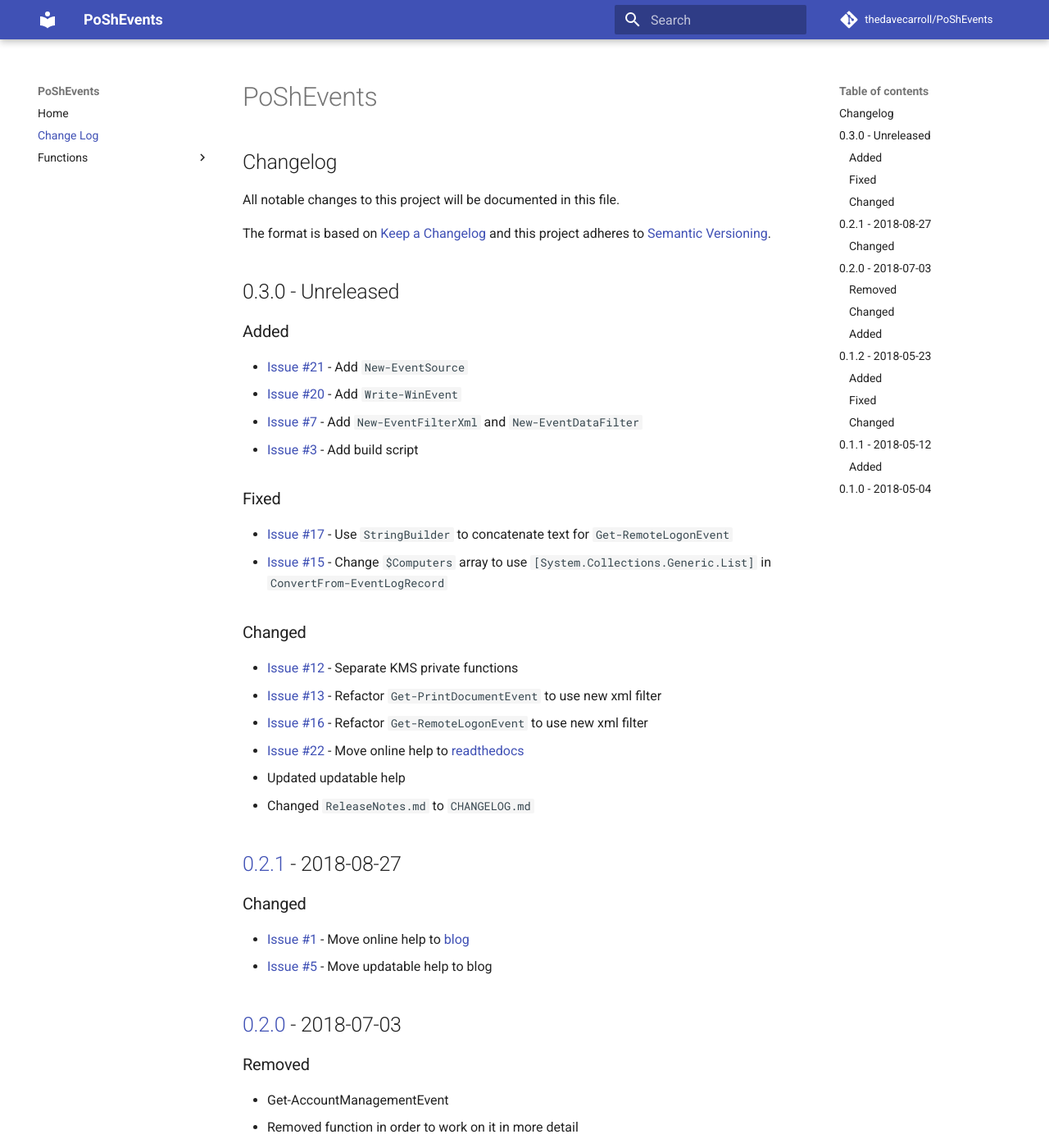
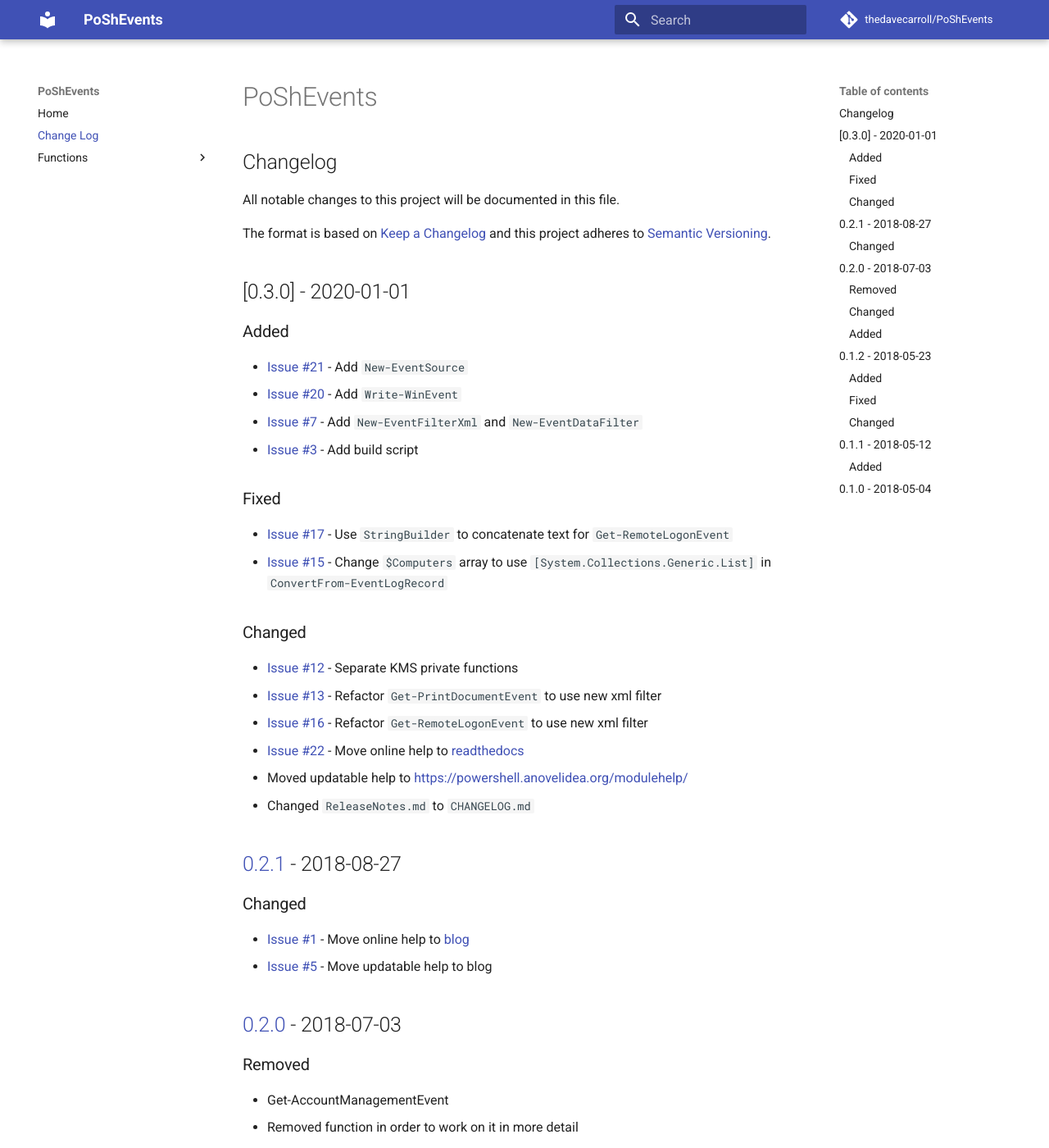
Before and after one commit to thedavecarroll/PoShEvents, an MkDocs documentation site: the page built from docs/CHANGELOG.md, in a window 1280 px wide and 1400 px high. Shown: the whole window at 82% size. Built offline with MkDocs 1.6.1 and Material for MkDocs 9.7.7, drawn with Linux system fonts in a browser that asks for light colours; comment, search, counter and statistics services are not loaded.

Commit message:
update changelog

```diff
--- a/docs/CHANGELOG.md
+++ b/docs/CHANGELOG.md
@@ -6,7 +6,7 @@ All notable changes to this project will be documented in this file.
 
 The format is based on [Keep a Changelog](http://keepachangelog.com/en/1.0.0/) and this project adheres to [Semantic Versioning](http://semver.org/spec/v2.0.0.html).
 
-## 0.3.0 - Unreleased
+## [0.3.0] - 2020-01-01
 
 ### Added
 
@@ -26,7 +26,7 @@ The format is based on [Keep a Changelog](http://keepachangelog.com/en/1.0.0/) a
 * [Issue #13](https://github.com/thedavecarroll/PoShEvents/issues/13) - Refactor `Get-PrintDocumentEvent` to use new xml filter
 * [Issue #16](https://github.com/thedavecarroll/PoShEvents/issues/16) - Refactor `Get-RemoteLogonEvent` to use new xml filter
 * [Issue #22](https://github.com/thedavecarroll/PoShEvents/issues/22) - Move online help to [readthedocs](https://poshevents.anovelidea.org)
-* Updated updatable help
+* Moved updatable help to [https://powershell.anovelidea.org/modulehelp/](https://powershell.anovelidea.org/modulehelp/)
 * Changed `ReleaseNotes.md` to `CHANGELOG.md`
 
 ## [0.2.1] - 2018-08-27
```
